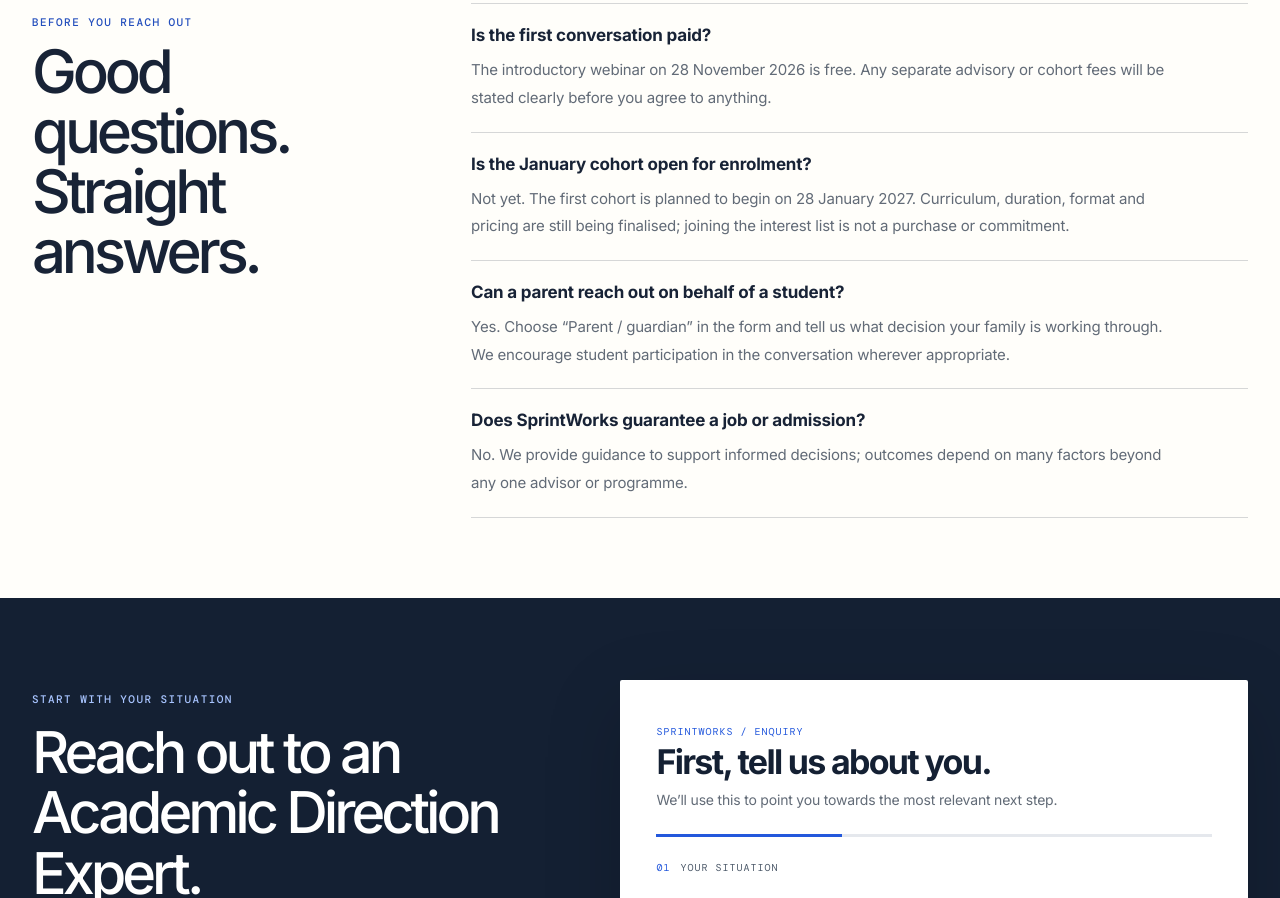
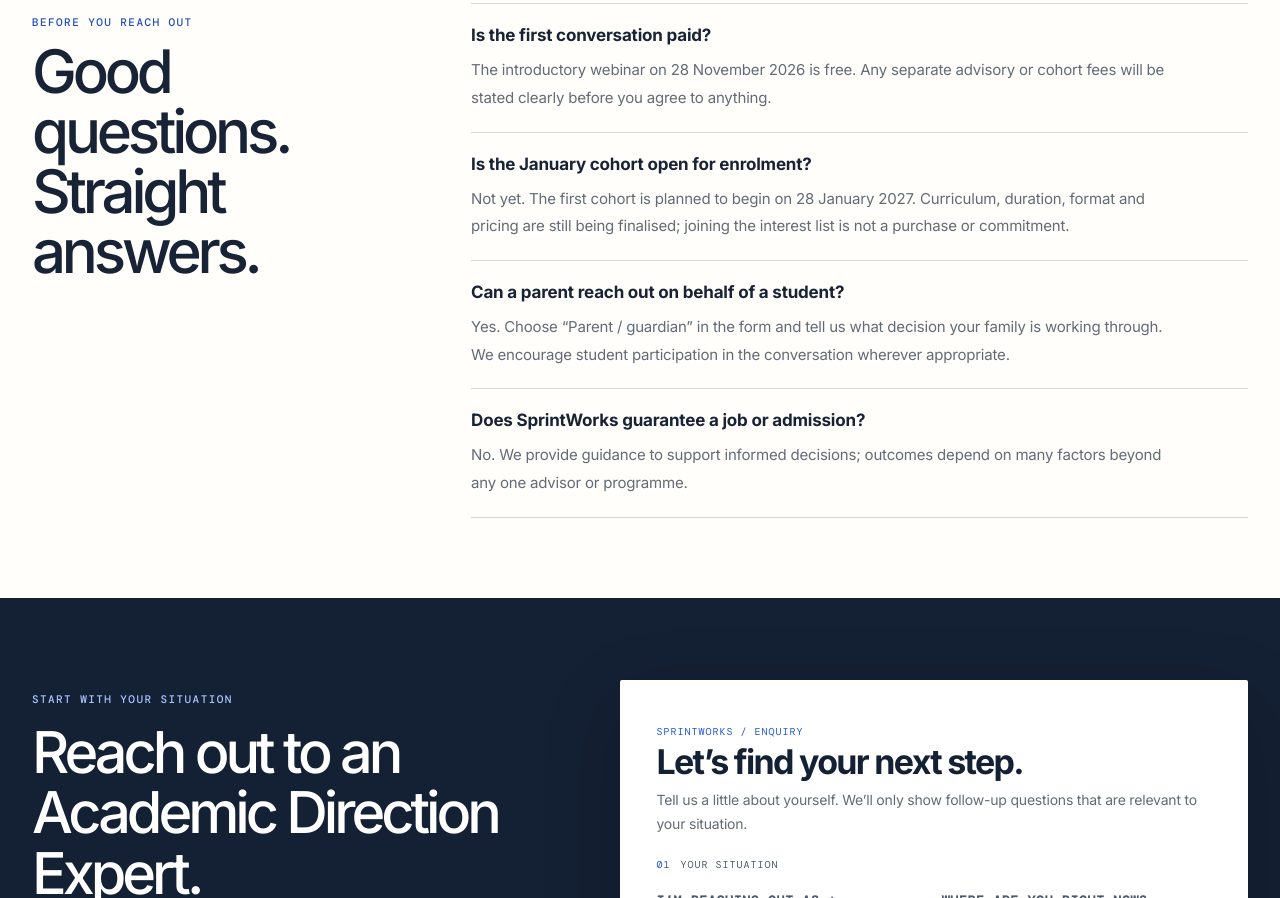
Before and after one commit to muppasanikarun-tech/Sprintworks-website, a website: page index.html in a window 1280 px wide. Shown: the part 11102-12000 px from the top of the page. Drawn offline with nearby package versions, Linux system fonts and the light colour scheme.

Commit message:
Refactor wizard form steps and hide progress bar
Hide the wizard progress bar and update form steps with improved hints and validations.

```diff
--- a/index.html
+++ b/index.html
@@ -477,7 +477,7 @@ p{max-width:72ch}
 .wizard-kicker,.wizard-step-label,.wizard-hint{font:10px var(--mono);letter-spacing:.1em;text-transform:uppercase}
 .wizard-kicker{color:#2358dc}
 .wizard-heading .form-intro{font-size:14px;line-height:1.7;color:#626b77}
-.wizard-progress{height:3px;background:#e5e8ed;margin:20px 0 24px;overflow:hidden}
+.wizard-progress{display:none!important}
 .wizard-progress-fill{display:block;width:33.333%;height:100%;background:#2358dc;transition:width .3s ease}
 .wizard-step[hidden]{display:none}
 .wizard-step{animation:wizardIn .28s ease both}
@@ -895,7 +895,7 @@ body{font-size:16px;line-height:1.7}
 <form class="lead-form" id="leadForm" novalidate>
 <input type="hidden" name="utm_source"><input type="hidden" name="utm_medium"><input type="hidden" name="utm_campaign"><input type="hidden" name="utm_content"><input type="hidden" name="utm_term"><input type="hidden" name="landing_page"><input type="hidden" name="referrer"><div class="hp-field" aria-hidden="true"><label for="website">Leave this field empty</label><input id="website" name="website" tabindex="-1" autocomplete="off"></div>
 <div class="wizard-heading"><span class="wizard-kicker">SPRINTWORKS / ENQUIRY</span><h3 id="wizardTitle">First, tell us about you.</h3><p class="form-intro" id="wizardIntro">We'll use this to point you towards the most relevant next step.</p></div>
-<div class="wizard-progress" aria-label="Form progress"><span class="wizard-progress-fill" id="wizardProgress"></span></div>
+
 <div class="wizard-step is-current" data-wizard-step="0">
 <div class="wizard-step-label"><span>01</span> YOUR SITUATION</div>
 <div class="form-grid">
@@ -903,18 +903,18 @@ body{font-size:16px;line-height:1.7}
 <div class="field"><label for="stage">Where are you right now?</label><select id="stage" name="stage"><option value="">Choose if relevant</option><option>Class 9–10</option><option>Class 11–12 / Intermediate</option><option>Choosing an undergraduate course</option><option>Currently in college</option><option>Recent graduate</option><option>0–3 years of work experience</option><option>3+ years of work experience</option><option>Parent / educator / institution</option></select></div>
 <div class="field full"><label for="interest">What would help most right now? *</label><select id="interest" name="interest" required><option value="" disabled selected>Choose a next step</option><option>SprintWorks Webinar 1 — The AI Invasion of Careers (28 Nov)</option><option>Hyderabad parent & student meet (28 Dec)</option><option>First cohort launch updates — 28 Jan 2027</option><option>Talk to an Academic Direction Expert (ADE)</option><option>Institutional / school partnership</option></select></div>
 </div>
-<div class="wizard-actions"><span class="wizard-hint">Step 1 of 3 · No enrolment commitment</span><button class="button dark wizard-next" type="button">Continue <span>→</span></button></div>
+<p class="wizard-hint">Choose the options that best describe your situation. Follow-up questions will adapt as you answer.</p>
 </div>
-<div class="wizard-step" data-wizard-step="1" hidden>
+<div class="wizard-step" data-wizard-step="1">
 <div class="wizard-step-label"><span>02</span> WHAT'S ON YOUR MIND?</div>
 <div class="form-grid">
-<div class="field full"><label for="returningFrom">If you are returning from abroad, where are you returning from? (Optional)</label><input id="returningFrom" name="returningFrom" placeholder="e.g. UK, Germany, UAE"> </div>
+<div class="field full" id="returningFromField" hidden><label for="returningFrom">Which country are you returning from? <span class="field-hint">Optional</span></label><input id="returningFrom" name="returningFrom" placeholder="e.g. UK, Germany, UAE"></div>
 <div class="field full"><label for="challenge">What are you trying to figure out?</label><textarea id="challenge" name="challenge" placeholder="Choosing a course, unsure how to build practical skills, looking for a first job, or worried AI is changing your role…"></textarea><span class="field-hint">A sentence or two is plenty. Please don't include sensitive personal details.</span></div>
 <div class="field full"><label for="contactPreference">How would you prefer we reach you?</label><select id="contactPreference" name="contactPreference"><option>Email or WhatsApp</option><option>Email</option><option>Phone / WhatsApp</option></select></div>
 </div>
-<div class="wizard-actions"><button class="button wizard-back" type="button">← Back</button><span class="wizard-hint">Step 2 of 3</span><button class="button dark wizard-next" type="button">Continue <span>→</span></button></div>
+
 </div>
-<div class="wizard-step" data-wizard-step="2" hidden>
+<div class="wizard-step" data-wizard-step="2">
 <div class="wizard-step-label"><span>03</span> WHERE SHOULD WE REPLY?</div>
 <div class="form-grid">
 <div class="field full"><label for="fullName">Your name *</label><input id="fullName" name="name" autocomplete="name" required placeholder="What should we call you?"></div>
@@ -922,7 +922,7 @@ body{font-size:16px;line-height:1.7}
 <div class="field"><label for="phone">Phone / WhatsApp *</label><input id="phone" name="phone" type="tel" autocomplete="tel" required placeholder="Your contact number"></div>
 <div class="field full consent-field"><label for="consent"><input id="consent" name="consent" type="checkbox" required style="width:auto;margin-right:8px">I agree that SprintWorks may contact me about this enquiry. *</label></div>
 </div>
-<div class="wizard-actions"><button class="button wizard-back" type="button">← Back</button><span class="wizard-hint">Step 3 of 3 · Review before sending</span><button class="button dark form-submit" type="submit">Send enquiry <span>↗</span></button></div>
+<div class="wizard-actions"><span class="wizard-hint">No enrolment commitment.</span><button class="button dark form-submit" type="submit">Send enquiry <span>↗</span></button></div>
 </div>
 <p class="form-privacy">This is an expression of interest, not a purchase or enrolment. Any programme fees will be shared before you commit. Your details should only be used to respond to this enquiry.</p>
 <p class="form-status" id="formStatus" role="status"></p>
@@ -1031,29 +1031,42 @@ document.querySelectorAll('[data-audience]').forEach(function(link){
  const form=document.getElementById('leadForm'); if(!form)return;
  const steps=[...form.querySelectorAll('[data-wizard-step]')];
  const title=document.getElementById('wizardTitle'), intro=document.getElementById('wizardIntro');
- const progress=document.getElementById('wizardProgress'), status=document.getElementById('formStatus');
- const titles=[['First, tell us about you.','We’ll use this to point you towards the most relevant next step.'],['What’s on your mind?','A little context helps us prepare for a useful conversation.'],['Where should we reply?','Check your details, then send your enquiry.']];
- let current=0, sending=false;
+ const status=document.getElementById('formStatus');
+ let sending=false;
  function setStatus(message,state){status.textContent=message;status.dataset.state=state||'';}
- function showStep(index){current=Math.max(0,Math.min(index,steps.length-1));steps.forEach((step,i)=>{step.hidden=i!==current;step.classList.toggle('is-current',i===current)});title.textContent=titles[current][0];intro.textContent=titles[current][1];if(progress)progress.style.width=((current+1)/steps.length*100)+'%';setStatus('','');const hint=form.querySelector('.wizard-hint');if(hint)hint.textContent='Step '+(current+1)+' of '+steps.length+(current===0?' · No enrolment commitment':current===2?' · Review before sending':'');}
- function validateStep(index){let ok=true;steps[index].querySelectorAll('input,select,textarea').forEach(el=>{if(el.name==='website'||el.type==='hidden'||el.disabled)return;if(!el.checkValidity()){el.setAttribute('aria-invalid','true');if(ok){el.reportValidity();el.focus()}ok=false}else el.removeAttribute('aria-invalid')});return ok;}
- form.querySelectorAll('.wizard-next').forEach(btn=>btn.addEventListener('click',()=>{if(validateStep(current))showStep(current+1)}));
- form.querySelectorAll('.wizard-back').forEach(btn=>btn.addEventListener('click',()=>showStep(current-1)));
+ function showAll(){steps.forEach(step=>{step.hidden=false;step.classList.add('is-current')});title.textContent='Let’s find your next step.';intro.textContent='Tell us a little about yourself. We’ll only show follow-up questions that are relevant to your situation.';}
+ function validateAll(){let ok=true;form.querySelectorAll('input,select,textarea').forEach(el=>{if(el.name==='website'||el.type==='hidden'||el.disabled||el.closest('[hidden]'))return;if(!el.checkValidity()){el.setAttribute('aria-invalid','true');if(ok){el.reportValidity();el.focus()}ok=false}else el.removeAttribute('aria-invalid')});return ok;}
+ // Keep the country question limited to people returning to India.
+ const persona=form.elements.persona, stage=form.elements.stage, interest=form.elements.interest;
+ const returningField=document.getElementById('returningFromField'), returningInput=form.elements.returningFrom;
+ function updateConditionalFields(){const isReturnee=persona.value==='NRI returnee / returning to India';returningField.hidden=!isReturnee;returningInput.disabled=!isReturnee;if(!isReturnee)returningInput.value='';
+ const stageOptions={
+ 'Student (school / intermediate)':['Class 9–10','Class 11–12 / Intermediate','Choosing an undergraduate course'],
+ 'College student / recent graduate':['Choosing an undergraduate course','Currently in college','Recent graduate'],
+ 'Parent / guardian':['Class 9–10','Class 11–12 / Intermediate','Choosing an undergraduate course','Currently in college','Recent graduate'],
+ 'Early-career professional':['Recent graduate','0–3 years of work experience','3+ years of work experience'],
+ 'Considering a career change':['0–3 years of work experience','3+ years of work experience'],
+ 'NRI returnee / returning to India':['Class 9–10','Class 11–12 / Intermediate','Choosing an undergraduate course','Currently in college','Recent graduate','0–3 years of work experience','3+ years of work experience'],
+ 'School / college / institution':['Parent / educator / institution'],
+ 'Other':['Class 9–10','Class 11–12 / Intermediate','Choosing an undergraduate course','Currently in college','Recent graduate','0–3 years of work experience','3+ years of work experience','Parent / educator / institution']};
+ const currentStage=stage.value, allowed=stageOptions[persona.value]||[];stage.innerHTML='<option value="">Choose if relevant</option>'+allowed.map(v=>'<option>'+v+'</option>').join('');if(allowed.includes(currentStage))stage.value=currentStage;else stage.value='';
+ const allInterests=['SprintWorks Webinar 1 — The AI Invasion of Careers (28 Nov)','Hyderabad parent & student meet (28 Dec)','First cohort launch updates — 28 Jan 2027','Talk to an Academic Direction Expert (ADE)','Institutional / school partnership'];const relevant=persona.value==='School / college / institution'?allInterests.filter(v=>v==='Institutional / school partnership'||v.includes('Webinar')):allInterests.filter(v=>v!=='Institutional / school partnership');const old=interest.value;interest.innerHTML='<option value="" disabled selected>Choose a next step</option>'+relevant.map(v=>'<option>'+v+'</option>').join('');if(relevant.includes(old))interest.value=old;else interest.value='';}
+ persona.addEventListener('change',function(){stage.value='';interest.value='';updateConditionalFields();});updateConditionalFields();
  // Preserve campaign attribution from the landing URL.
  const params=new URLSearchParams(location.search);['utm_source','utm_medium','utm_campaign','utm_content','utm_term'].forEach(k=>{const el=form.querySelector('[name="'+k+'"]');if(el)el.value=params.get(k)||''});
  form.querySelector('[name="landing_page"]').value=location.href;form.querySelector('[name="referrer"]').value=document.referrer||'';
  // Audience and programme links preselect the matching field and bring it into view.
- form.addEventListener('submit',async function(e){e.preventDefault();if(sending)return;if(!validateStep(2)){showStep(2);return}if(!form.reportValidity())return;
-  const phone=form.elements.phone.value.replace(/[\s()-]/g,'');if(!/^\+?[0-9]{8,15}$/.test(phone)){showStep(2);form.elements.phone.setAttribute('aria-invalid','true');form.elements.phone.focus();setStatus('Please enter a valid phone or WhatsApp number, including country code if needed.','error');return}
+ form.addEventListener('submit',async function(e){e.preventDefault();if(sending)return;if(!validateAll())return;if(!form.reportValidity())return;
+  const phone=form.elements.phone.value.replace(/[\s()-]/g,'');if(!/^\+?[0-9]{8,15}$/.test(phone)){form.elements.phone.setAttribute('aria-invalid','true');form.elements.phone.focus();setStatus('Please enter a valid phone or WhatsApp number, including country code if needed.','error');return}
   sending=true;const button=form.querySelector('.form-submit');button.disabled=true;button.innerHTML='Sending…';setStatus('Sending your enquiry securely…','pending');
   const data=Object.fromEntries(new FormData(form).entries());
   try{const response=await fetch('/api/lead',{method:'POST',headers:{'Content-Type':'application/json'},body:JSON.stringify(data)});let result={};try{result=await response.json()}catch(_){ }
    if(!response.ok||!result.ok)throw new Error(result.message||'We couldn’t send your enquiry just now. Please try again in a moment.');
-   form.reset();['utm_source','utm_medium','utm_campaign','utm_content','utm_term'].forEach(k=>{const el=form.querySelector('[name="'+k+'"]').value=params.get(k)||''});form.querySelector('[name="landing_page"]').value=location.href;form.querySelector('[name="referrer"]').value=document.referrer||'';showStep(0);setStatus('Thank you — your enquiry has been received. SprintWorks will follow up using the contact details you provided.','success');
+   form.reset();updateConditionalFields();['utm_source','utm_medium','utm_campaign','utm_content','utm_term'].forEach(k=>{const el=form.querySelector('[name="'+k+'"]').value=params.get(k)||''});form.querySelector('[name="landing_page"]').value=location.href;form.querySelector('[name="referrer"]').value=document.referrer||'';setStatus('Thank you — your enquiry has been received. SprintWorks will follow up using the contact details you provided.','success');
   }catch(err){setStatus(err.message||'We couldn’t send your enquiry. Please try again, or contact hello@sprintworks.in.','error')}
   finally{sending=false;button.disabled=false;button.innerHTML='Send enquiry <span>↗</span>'}
  });
- showStep(0);
+ showAll();
 })();
 </script>
 
```
